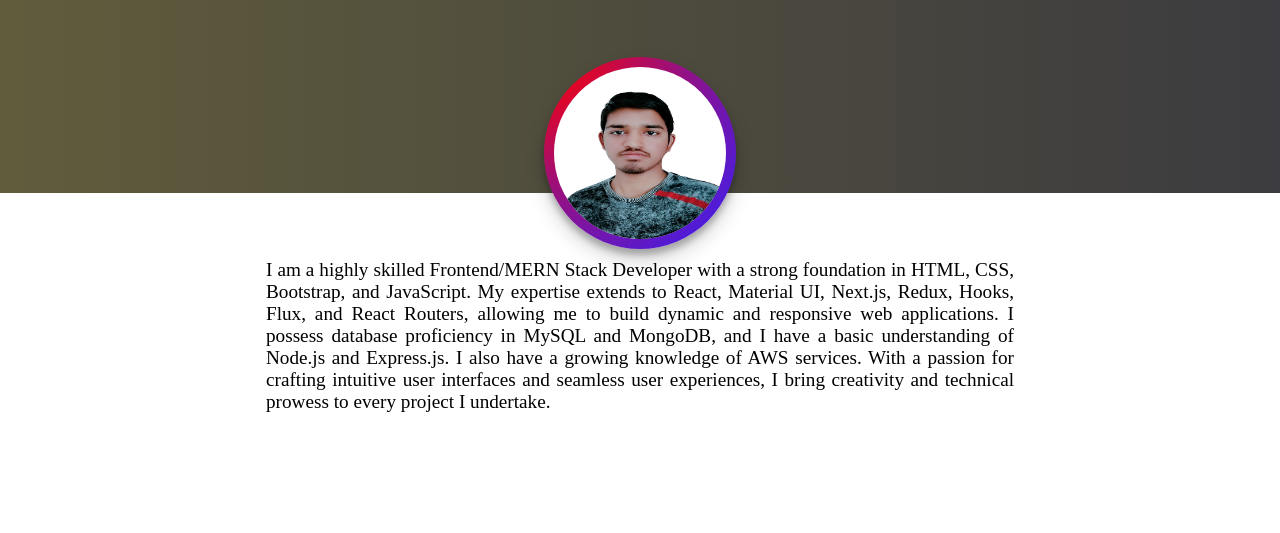
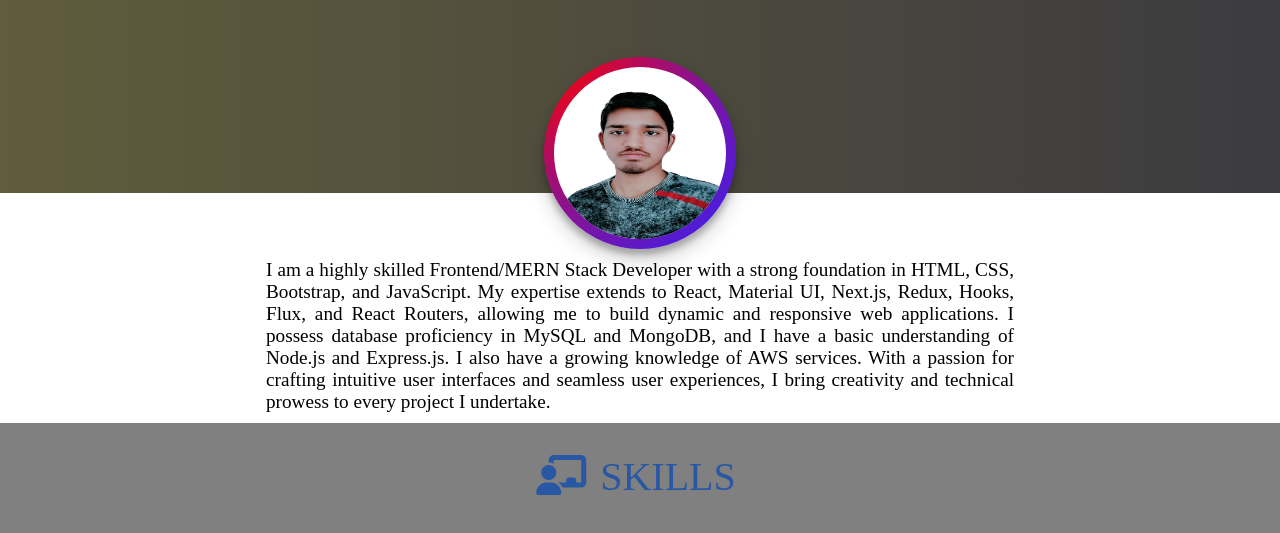
Before and after one commit to ashish-pro/portfolio-html-css-only, a plain HTML site: page index.html in a window 1280 px wide. Shown: the part 327-860 px from the top of the page. Before the commit the page ends 800 px from the top, so only its background shows below. Drawn offline with Linux system fonts and the light colour scheme.

Commit message:
skills sections started

```diff
--- a/index.html
+++ b/index.html
@@ -79,7 +79,15 @@
     </div>
       </section>
       <!-- Skills Section -->
-      <section id="skills"></section>
+      <section id="skills">
+        <h1 class="section-heading mb75px">
+          <span><i class="fa-solid fa-chalkboard-user"></i></span>
+          <span>SKILLS</span>
+        </h1>
+        <div class="skills-display">
+
+        </div>
+      </section>
       <!-- Experience Section -->
       <section id="experience"></section>
       <!-- Education Seection -->
--- a/style.css
+++ b/style.css
@@ -110,6 +110,7 @@ section{
     width: 100%;
     display: flex;
     flex-direction: column;
+    align-items: center;
 }
 
 section:nth-child(2n){
@@ -120,6 +121,19 @@ section:nth-child(2n+1){
     background-color: white;
 }
 
+.section-heading{
+    width: auto;
+    padding: 20px 10px 10px;
+    font-weight: 400;
+}
+
+.section-heading span{
+    font-size: 40px;
+    color: #2857a4;
+    display: inline-block;
+    padding-top: 10px;
+    margin-right: 0.5rem;
+}
 /* About Sectiion CSS */
 
 #about{
@@ -162,3 +176,22 @@ section:nth-child(2n+1){
     font-weight: 200;
     text-align: justify;
   }
+
+  /* Skills Section */
+
+  .skills-display{
+    width: 70%;
+    /* height: 100px;
+    border: 2px solid black; */
+    display: flex;
+    flex-wrap: wrap;
+    justify-content: space-between;
+  }
+
+  /* Common Margin class */
+
+  .mb75px{
+    margin-bottom: 70px;
+  }
+
+  /* Common color classes */
```
